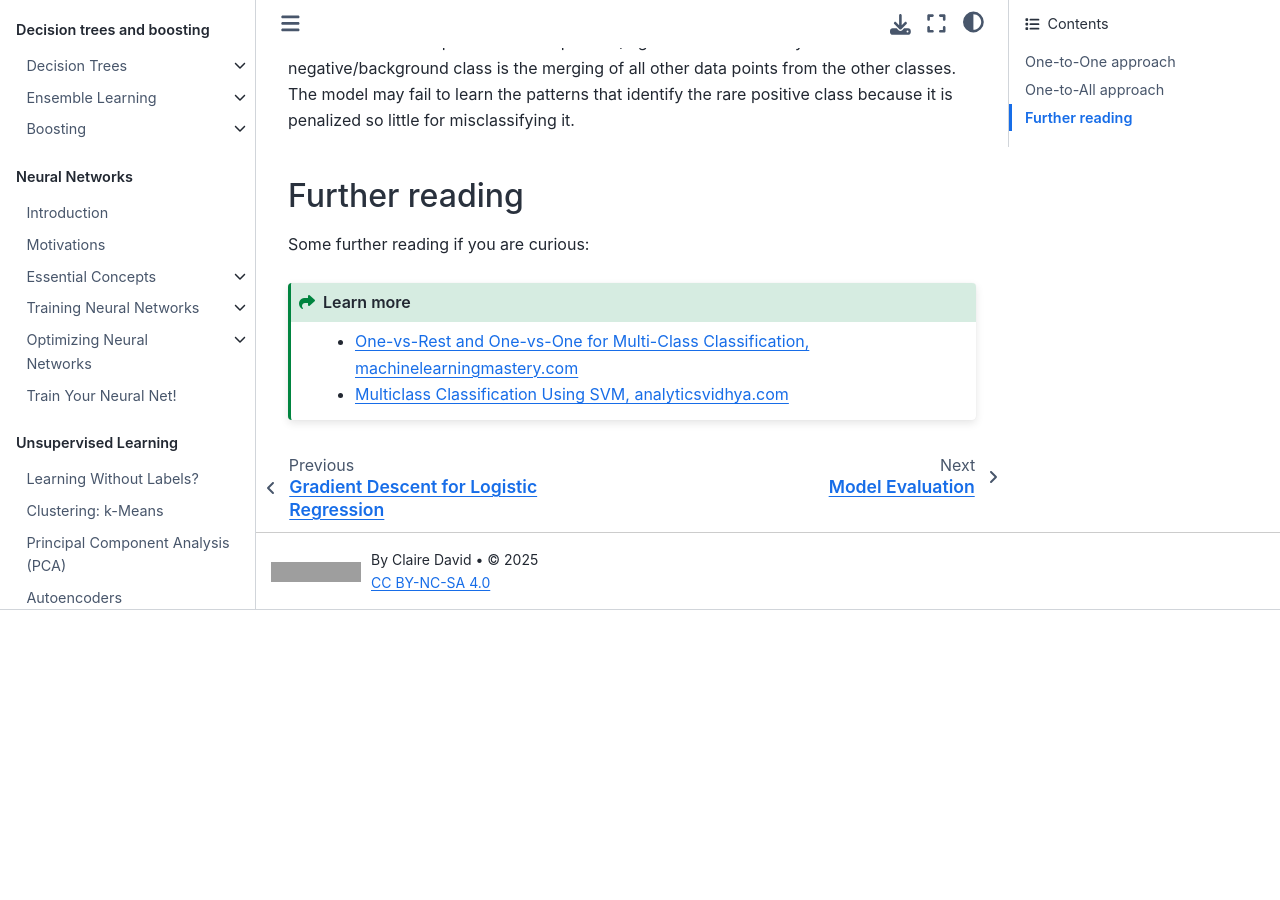
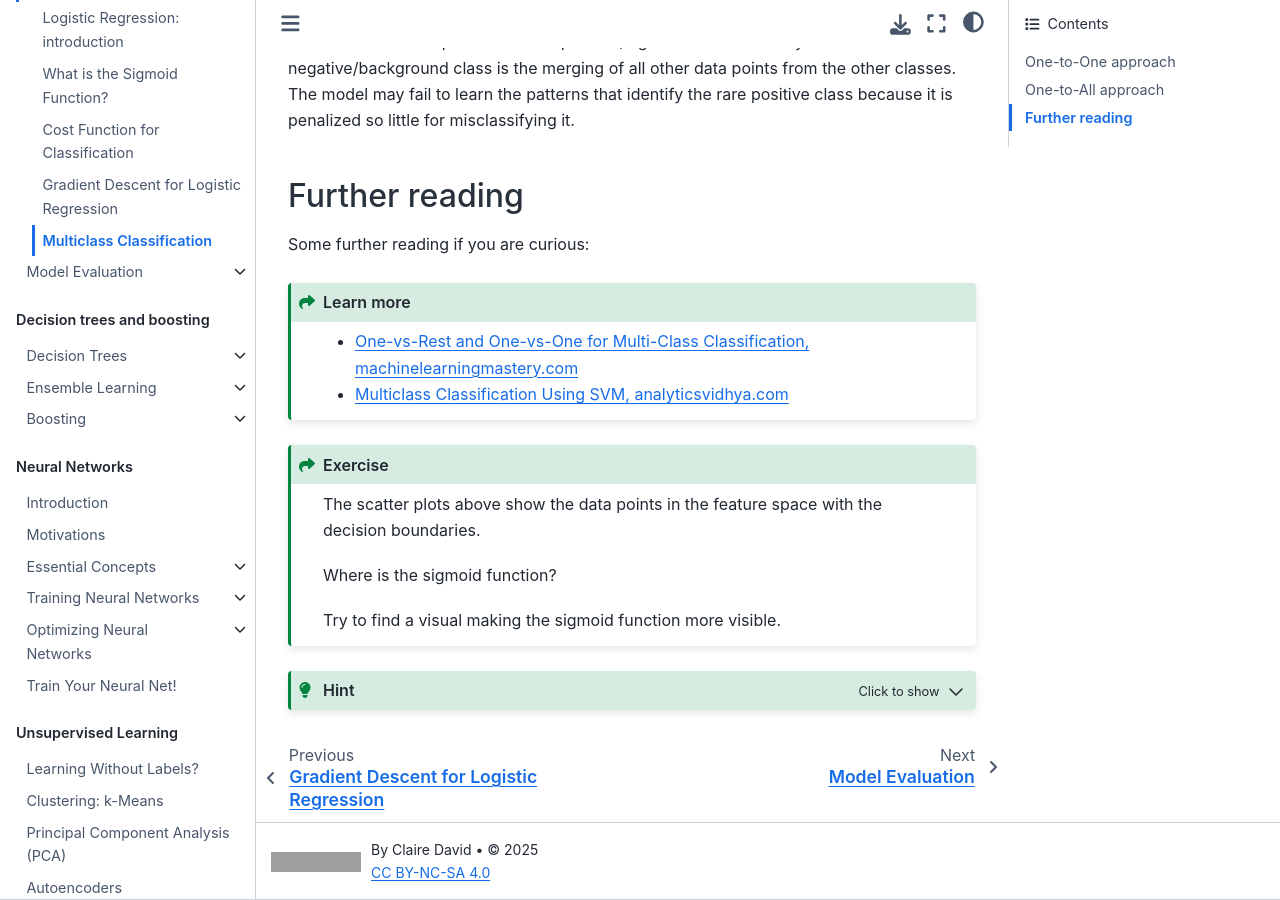
Before and after one commit to clairedavid/intro_to_ml, a Jupyter Book: the page built from basics/log_reg_5_multiclass.md, in a window 1280 px wide and 900 px high, scrolled down 2392 px. Built offline with Jupyter Book 1.0.4 settings and Sphinx 7.4.7 and the Sphinx Book theme 1.1.4, drawn with Linux system fonts in a browser that asks for light colours; before the commit the page ends 3002 px from its top, so only the background shows below that; grey boxes are pictures that could not be loaded.

`````diff
--- a/basics/log_reg_5_multiclass.md
+++ b/basics/log_reg_5_multiclass.md
@@ -93,3 +93,18 @@ Some further reading if you are curious:
 * [One-vs-Rest and One-vs-One for Multi-Class Classification, machinelearningmastery.com](https://machinelearningmastery.com/one-vs-rest-and-one-vs-one-for-multi-class-classification/)
 * [Multiclass Classification Using SVM, analyticsvidhya.com](https://www.analyticsvidhya.com/blog/2021/05/multiclass-classification-using-svm/)
 ```
+
+
+```{admonition} Exercise
+:class: seealso
+The scatter plots above show the data points in the feature space with the decision boundaries.
+
+Where is the sigmoid function?
+
+Try to find a visual making the sigmoid function more visible.
+```
+
+````{admonition} Hint
+:class: tip, dropdown
+Perhaps a 3D plot can help you here...
+````
`````
Also changed, not shown: nn/model_rep_1_neurons.md (+1 -1 lines), studies/studies_list.md (+7 -0 lines), studies/studies_submit_yours.md (+1 -1 lines), images/schedule_ml_aims-sa-2025.png.
